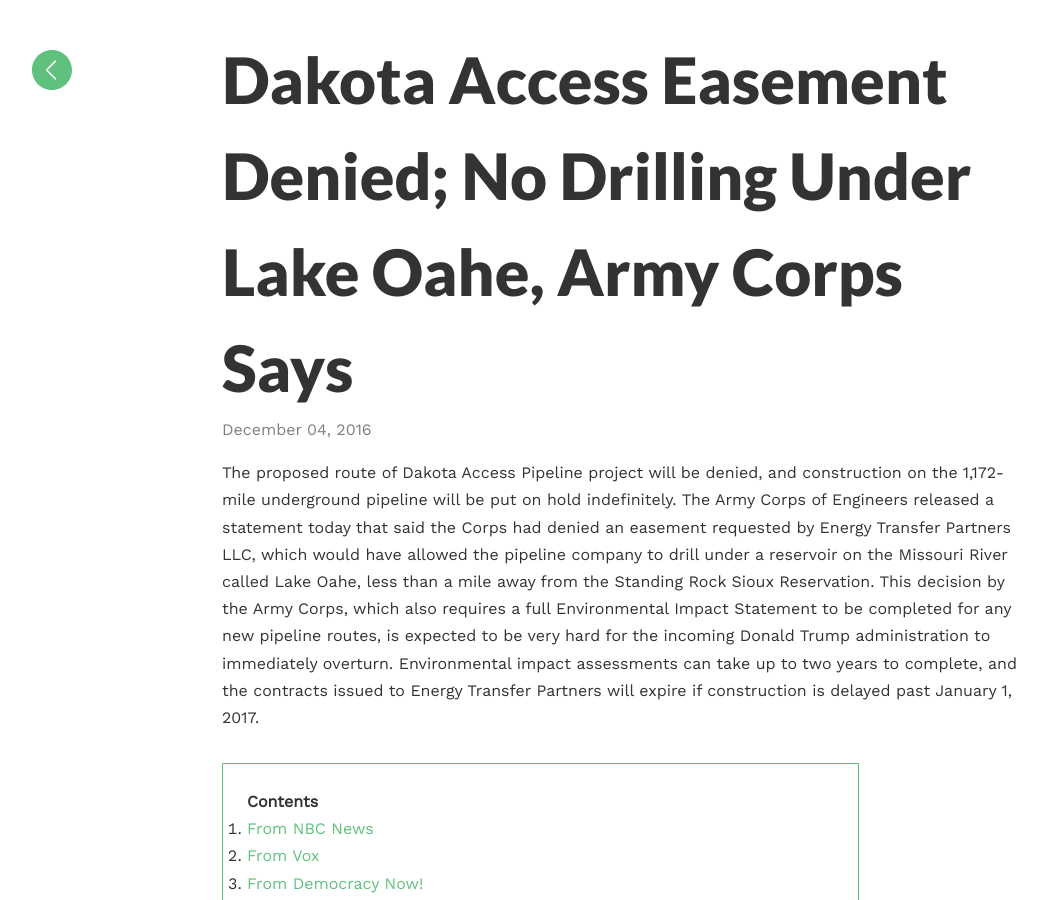
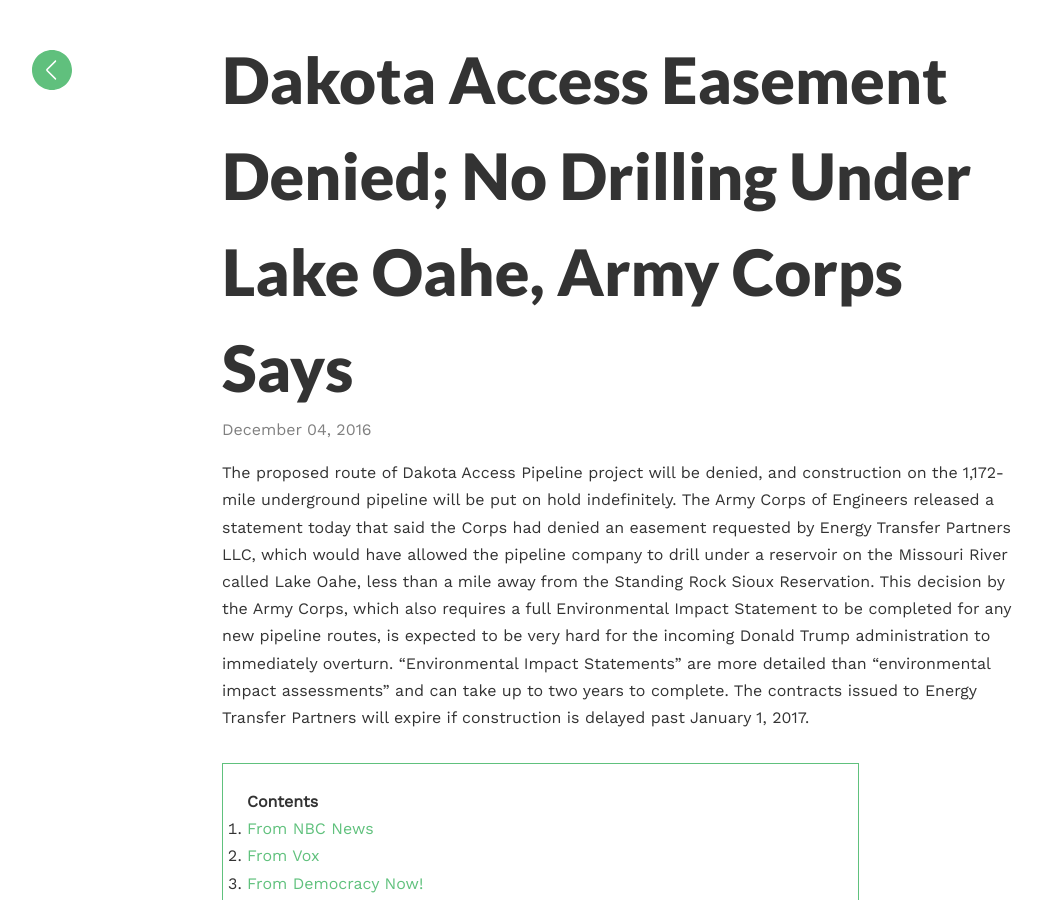
Before and after one commit to SolastalgiaUSA/solastalgiausa.github.io, a Jekyll site: the page built from _posts/2016-12-04-dakota-access-denied.md, in a window 1280 px wide and 900 px high. Shown: the whole window, without its empty margins (18-1065 px from the left). Built offline with Jekyll 4.4.1, drawn with Linux system fonts in a browser that asks for light colours.

Commit message:
environmental impact statement =! environmental impact assessment

```diff
--- a/_posts/2016-12-04-dakota-access-denied.md
+++ b/_posts/2016-12-04-dakota-access-denied.md
@@ -4,7 +4,7 @@
 date: 2016-12-04
 ---
 
-The proposed route of Dakota Access Pipeline project will be denied, and construction on the 1,172-mile underground pipeline will be put on hold indefinitely.  The Army Corps of Engineers released a statement today that said the Corps had denied an easement requested by Energy Transfer Partners LLC, which would have allowed the pipeline company to drill under a reservoir on the Missouri River called Lake Oahe, less than a mile away from the Standing Rock Sioux Reservation.  This decision by the Army Corps, which also requires a full Environmental Impact Statement to be completed for any new pipeline routes, is expected to be very hard for the incoming Donald Trump administration to immediately overturn.  Environmental impact assessments can take up to two years to complete, and the contracts issued to Energy Transfer Partners will expire if construction is delayed past January 1, 2017.
+The proposed route of Dakota Access Pipeline project will be denied, and construction on the 1,172-mile underground pipeline will be put on hold indefinitely.  The Army Corps of Engineers released a statement today that said the Corps had denied an easement requested by Energy Transfer Partners LLC, which would have allowed the pipeline company to drill under a reservoir on the Missouri River called Lake Oahe, less than a mile away from the Standing Rock Sioux Reservation.  This decision by the Army Corps, which also requires a full Environmental Impact Statement to be completed for any new pipeline routes, is expected to be very hard for the incoming Donald Trump administration to immediately overturn.  “Environmental Impact Statements” are more detailed than “environmental impact assessments” and can take up to two years to complete. The contracts issued to Energy Transfer Partners will expire if construction is delayed past January 1, 2017.
 
 * do not delete this line (it will not be displayed)
 {:toc}
```
